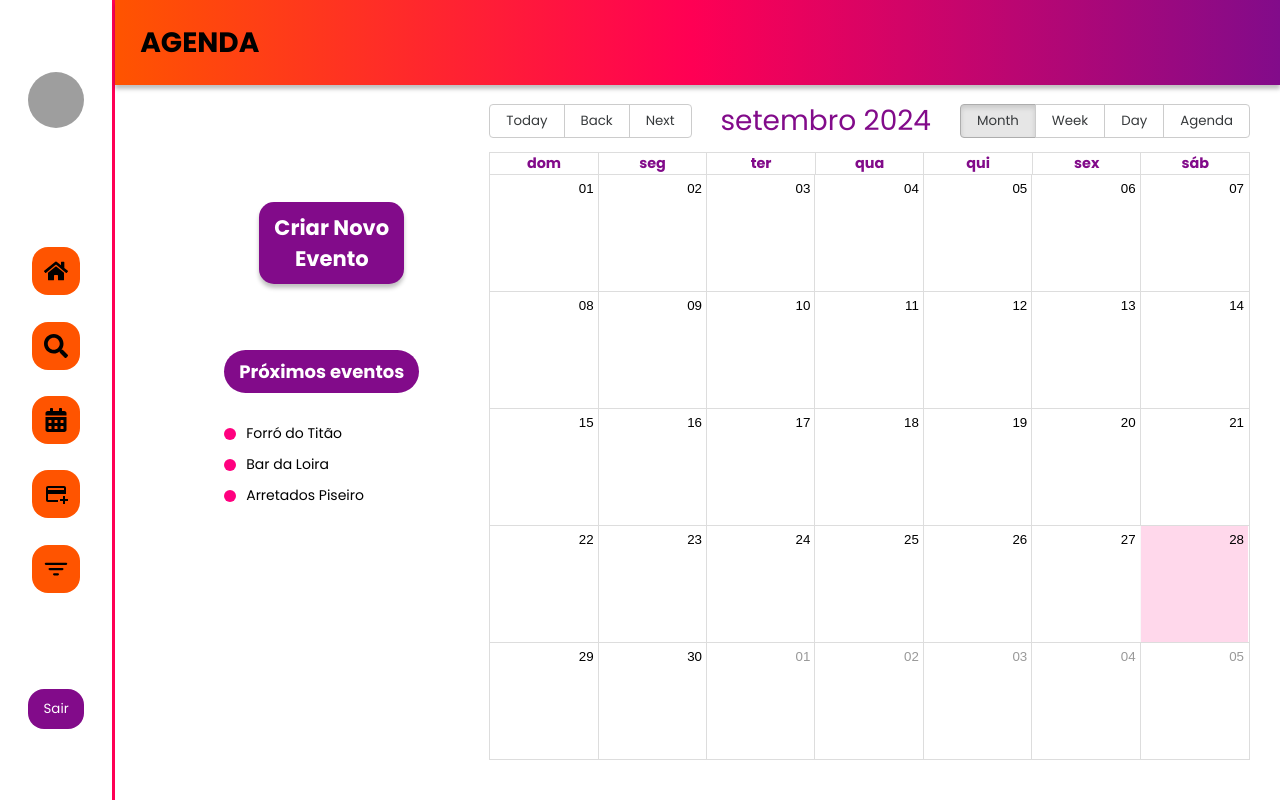
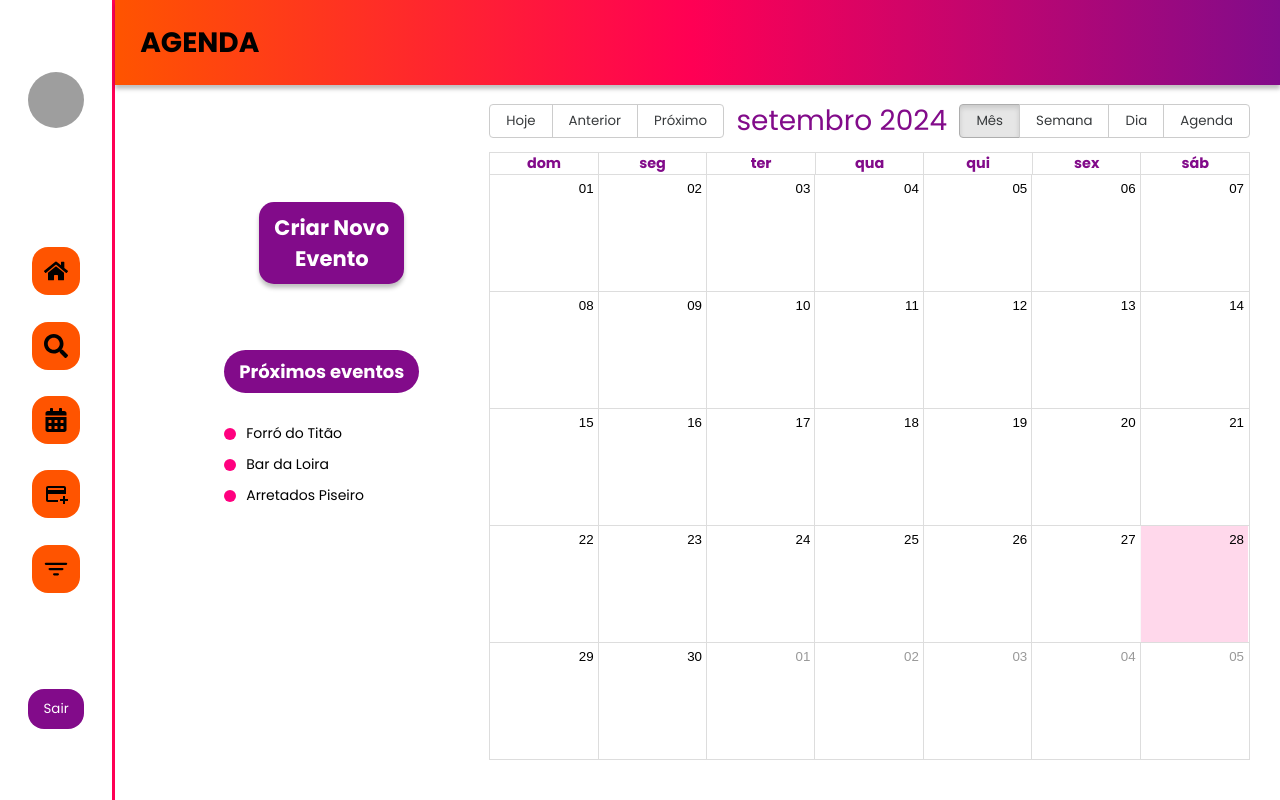
Before and after one commit to liviaguirao/aee, a React (Vite) app in the folder front-end/: page / in a window 1280 px wide. Built offline with nearby package versions, Linux system fonts and the light colour scheme; grey boxes are pictures that could not be loaded.

Commit message:
tentativa pra mudar pt

```diff
--- a/front-end/package.json
+++ b/front-end/package.json
@@ -16,6 +16,7 @@
     "react-big-calendar": "^1.14.1",
     "react-dom": "^18.2.0",
     "react-icons": "^5.3.0",
+    "react-intl": "^6.7.0",
     "react-router-dom": "^6.26.2"
   },
   "devDependencies": {
--- a/front-end/src/components/Agenda.jsx
+++ b/front-end/src/components/Agenda.jsx
@@ -10,6 +10,81 @@ moment.locale("pt-br");
 
 // Configura o localizador do calendário com moment.js
 const localizer = momentLocalizer(moment);
+
+const messages = {
+  date: 'Data',
+  time: 'Hora',
+  event: 'Evento',
+  allDay: 'Dia Todo',
+  week: 'Semana',
+  work_week: 'Semana de Trabalho',
+  day: 'Dia',
+  month: 'Mês',
+  previous: 'Anterior',
+  next: 'Próximo',
+  yesterday: 'Ontem',
+  tomorrow: 'Amanhã',
+  today: 'Hoje',
+  agenda: 'Agenda',
+  noEventsInRange: 'Não há eventos neste período.',
+  showMore: total => `+ Ver mais (${total})`,
+
+  // Traduções para os dias da semana (abreviações e nomes completos)
+  sunday: 'Domingo',
+  monday: 'Segunda-feira',
+  tuesday: 'Terça-feira',
+  wednesday: 'Quarta-feira',
+  thursday: 'Quinta-feira',
+  friday: 'Sexta-feira',
+  saturday: 'Sábado',
+  sun: 'Dom',
+  mon: 'Seg',
+  tue: 'Ter',
+  wed: 'Qua',
+  thu: 'Qui',
+  fri: 'Sex',
+  sat: 'Sáb',
+
+  // Traduções para os meses (abreviações e nomes completos)
+  january: 'Janeiro',
+  february: 'Fevereiro',
+  march: 'Março',
+  april: 'Abril',
+  may: 'Maio',
+  june: 'Junho',
+  july: 'Julho',
+  august: 'Agosto',
+  september: 'Setembro',
+  october: 'Outubro',
+  november: 'Novembro',
+  december: 'Dezembro',
+  jan: 'Jan',
+  feb: 'Fev',
+  mar: 'Mar',
+  apr: 'Abr',
+  may: 'Mai',
+  jun: 'Jun',
+  jul: 'Jul',
+  aug: 'Ago',
+  sep: 'Set',
+  oct: 'Out',
+  nov: 'Nov',
+  dec: 'Dez'
+};
+
+const formats = {
+  dayFormat: (date, culture, localizer) =>
+    localizer.format(date, 'dddd', culture), // Exibe "Domingo", "Segunda", etc.
+
+  weekdayFormat: (date, culture, localizer) =>
+    localizer.format(date, 'ddd', culture),  // Exibe "Dom", "Seg", etc.
+
+  monthHeaderFormat: (date, culture, localizer) =>
+    localizer.format(date, 'MMMM YYYY', culture), // Exibe "Outubro 2024", etc.
+
+  agendaHeaderFormat: (date, culture, localizer) =>
+    localizer.format(date, 'MMMM YYYY', culture), // Exibe "Agenda de Outubro", etc.
+};
 
 function Agenda() {
   const [hoveredEventId, setHoveredEventId] = useState(null);
@@ -81,12 +156,14 @@ function Agenda() {
             events={events}
             startAccessor="start"
             endAccessor="end"
+            culture={"pt-BR"}
             style={{ height: "100%" }}
-            culture={"pt-br"}
             eventPropGetter={eventStyleGetter}
             onSelectEvent={(event) => alert(event.title)} // Exemplo de ação no clique
             onMouseOver={(event) => setHoveredEventId(event.id)} // Define o evento ao passar o mouse
             onMouseOut={() => setHoveredEventId(null)} // Reseta o hover ao tirar o mouse
+            messages={messages}
+            formats={formats}
           />
         </div>
       </div>
```
Also changed, not shown: 1 other file (tests, documents, lock files or other folders).
